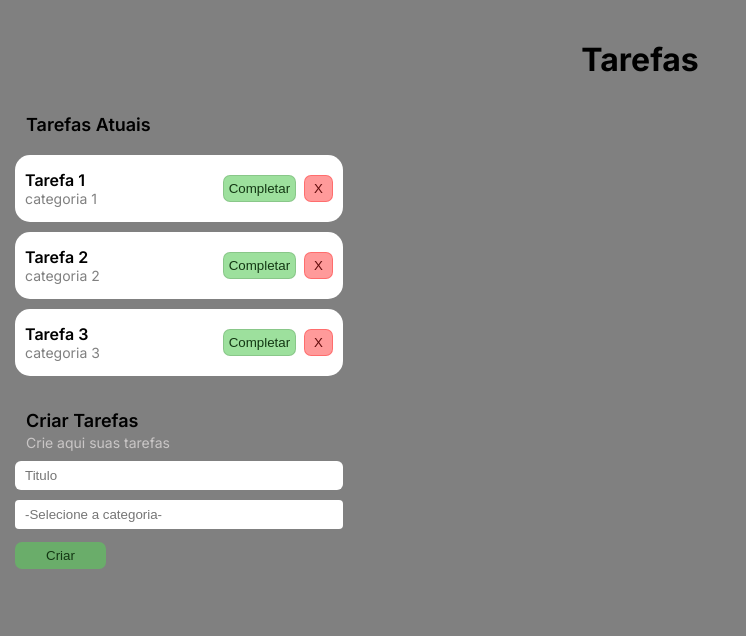
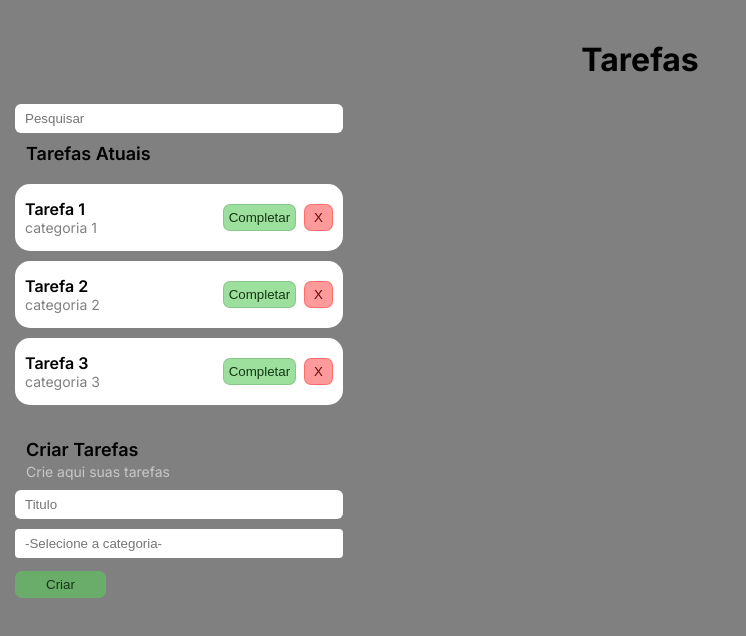
Before and after one commit to hellenpaula/to-do-list, a React (Vite) app: page / in a window 1280 px wide. Shown: the top 636 px of the page, without its empty margins (0-746 px from the left). Built offline with nearby package versions, Linux system fonts and the light colour scheme.

Commit message:
feat: criando funcionalidade de pesquisar tarefas

```diff
--- a/src/App.jsx
+++ b/src/App.jsx
@@ -7,7 +7,10 @@ import Todo from './components/tarefas/Todo';
 
 import TodoForm from './components/criacaoTarefas/TodoForm';
 
+import Search from './components/filtragem/Search';
+
 function App() {
+  // todo padrão:
   const [todos, setTodos] = useState([
       {
         id: 1,
@@ -31,12 +34,167 @@ function App() {
       },
   ]);
 
+  // setTodos(todos);
+
+  const [inputSearch, setInputSearch] = useState("");
+
+  // todo utilizado para o search:
+  const [todosSearch, setTodosSearch] = useState(todos);
+
+  // console.log(todosSearch);
 
 
+  // state é enviado como parâmetro da função e enviado assim que houver mudança no state com "onChange", que chama a função.
+  // const todoInicial = todos.map((todo) => {
+  //   // if(todo) {
+  //     console.log(`item todo inicial: ${todo}`);
+  //     // return todo;
+
+
+  // });
+  const todoInicial = todos.filter((todo) => {
+    return todo;
+  })
+  // const todoInicial2 = todoInicial.map((todo) => {
+  //   console.log(`Elemento todo inicial: ${todo}`);
+  // })
+  // console.log(`Todo inicial: ${todoInicial2}`);
+
+  // setTodos(todoInicial2);
+
+  function searchTarefa(e) {
+
+    // console.log("dentro da função");
+    const constInputSearch = e.target.value;
+    console.log("tipo dado: " + typeof constInputSearch)
+    // if(constInputSearch.length == 0 ) {
+    //   setTodosSearch(todos);
+    // } else {
+      console.log(todoInicial);
+
+    // const newArray = todos.filter((todo) => {
+      if(constInputSearch.length == 0 ) {
+        const newArray = todos;
+        setTodosSearch(newArray);
+        console.log("input vazio");
+
+      {newArray.map((todo) => {
+        <Todo id={todo.id} todo={todo} todos={newArray} setTodos={setTodos}/>
+    })}
+        // setTodos(newArray);
+      } else {
+
+
+      const newArray = todos.filter((todo) => {
+         console.log(typeof constInputSearch.length);
+         console.log(todos);
+      // console.log(`dentro do filter: ${e.target.value}`);
+
+      // console.log(`dentro do filter, após envio por função: ${constInputSearch}`);
+      let tituloLowerCase = (todo.text).toLowerCase();
+
+      // console.log(tituloLowerCase.includes(constInputSearch) == true);
+      console.log(todo);
+
+      // condicional certa:
+      // if(todo){
+      //   return ((todo.text).toLowerCase()).includes(constInputSearch) == true;
+      // } else {
+      //   return todoInicial;
+      // }
+
+
+      if(((todo.text).toLowerCase()).includes(constInputSearch) == true){
+        return todo;
+
+      } else {
+        // return todoInicial;
+
+      }
+
+
+      // if(tituloLowerCase.includes(constInputSearch) == true) {
+
+      //   return todo;
+      //   // setTodosSearch(todo);
+
+      // } else if (constInputSearch == "") {
+      //   // setTodosSearch(todos);
+      //   return todos;
+      // } else {
+      //   return "";
+      //   // setTodosSearch("");
+      // }
+
+
+      // setTodos(todoInicial);
+
+      //  const tituloLowerCase = (todo.text).toLowerCase();
+      //  console.log(tituloLowerCase);
+      //  console.log("inputSearch: " + inputSearch);
+      // console.log(tituloLowerCase.includes(inputSearch));
+      // console.log(todo.id);
+      // tituloLowerCase.includes(inputSearch) === true;
+
+    //   console.log((todo.text).includes(inputSearch) === true);
+    //     c
+    //  le.log((todo.text).includes(inputSearch) === true);
+    //  console.log(newArray);
+
+    });
+    // console.log(newArray);
+    // setTodos(newArray);
+  //   const componentTodoHTML =document.querySelector(".todo-list");
+  // console.log(componentTodoHTML);
+
+
+  // componentTodoHTML.innerHTML("");
+  //   componentTodoHTML.createElement()
+
+  // componentTodoHTML.createElement(
+  //   {newArray.map((todo) => (
+  //             <Todo   id={todo.id} todo={todo} todos={todos} setTodos={setTodos}/>
+  //           ))}
+  //   )
+
+  //   {newArray.map((todo) => {
+  //       <Todo id={todo.id} todo={todo} todos={newArray} setTodos={setTodos}/>
+  //   })
+  // }
+  setTodosSearch(newArray);
+  console.log(newArray);
+  }
+
+
+    //  newArray;
+    console.log(todoInicial);
+    // setTodos(newArray);
+
+
+    // setTodos(newArray);
+
+    //  }
+    // console.log(todos.includes(inputSearch));
+    // setTodosSearch(newArray);
+    // if(constInputSearch == "") {
+    //   // setTodos(newArray);
+    //   setTodos(todos);
+    // } else {
+
+
+    // todos = newArray;
+    // console.log(newArray);
+
+  }
+
+console.log(todosSearch);
   return (
     <div className='App'>
       <main className="container">
         <h1 className='tituloApp'>Tarefas</h1>
+
+        <Search inputSearch={inputSearch} setInputSearch={setInputSearch} searchTarefa2={searchTarefa}/>
+
 
         {/* Area das tarefas */}
         <div className="containerAreaTarefas">
@@ -45,11 +203,19 @@ function App() {
         {/* mapeia o array de objetos e pega os elementos de cada posição e envia ao componente Todo para aplicar na estrutura de tarefas */}
           <div className="todo-list">
 
-            {todos.map((todo) => (
+
+          {/* todos ou todosSearch, todosSearch está parando o complete e remove */}
+            {todosSearch.map((todo) => (
 
               <Todo   id={todo.id} todo={todo} todos={todos} setTodos={setTodos}/>
 
-            ))}
+            ))
+
+
+
+
+
+            }
           </div>
 
         </div>
--- /dev/null
+++ b/src/components/filtragem/Search.css
@@ -0,0 +1,16 @@
+
+
+.containerSearch {
+    max-width: 328px;
+}
+
+.inputSearch {
+    width: 100%;
+    padding: 7px 10px;
+    border-radius: 6px ;
+    border: none;
+}
+
+.inputSearch:focus {
+    outline: solid 1px rgb(105, 105, 105);
+}
--- /dev/null
+++ b/src/components/filtragem/Search.jsx
@@ -0,0 +1,26 @@
+import './Search.css'
+
+
+
+
+function Search({ inputSearch, setInputSearch , searchTarefa2 }) {
+
+
+    // function changeNoInput(e) {
+    //     setInputSearch(e.target.value);
+    //     searchTarefa();
+    // }
+
+    return (
+        <div className="containerSearch">
+            <input className="inputSearch" type="text" placeholder="Pesquisar" onChange={(e) => {
+                //   setInputSearch(e.target.value);
+                //  console.log(`valor digitaddo: ${e.target.value}`);
+                //  para enviar valor do state inputSearch, envie como parametro da função
+                 searchTarefa2(e);
+            }} />
+        </div>
+    )
+}
+
+export default Search;
```
